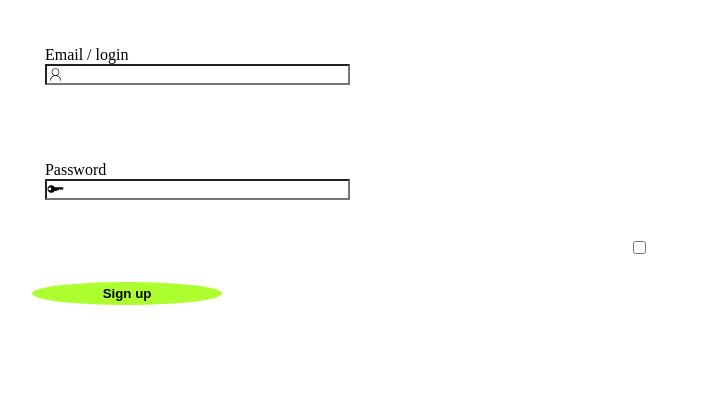
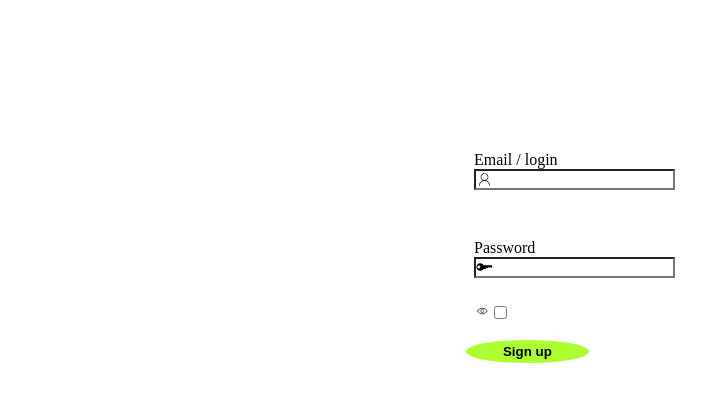
Before and after one commit to yaoleksa/theLambda, a React app: page / in a window 1280 px wide. Both pictures are taken after a click on the element "SignUp". Shown: the whole page, without its empty margins (1-707 px from the left). Built offline with nearby package versions, Linux system fonts and the light colour scheme.

Commit message:
improved

```diff
--- a/src/index.js
+++ b/src/index.js
@@ -30,7 +30,10 @@ function SignUp() {
             <label for='password' className='credential'>Password
             <input type='password' name='passwiord' className='password'></input>
             </label>
-            <input type='checkbox' onChange={showPassword}></input>
+            <label>
+                <img className='password_eye' src='./imgs/preview-show-interface-icon-free-vector.jpg'/>
+                <input type='checkbox' onChange={showPassword}></input>
+            </label>
             <input type="submit" value="Sign up" className='login_buttons'></input>
         </form>
     </>);
@@ -38,7 +41,13 @@ function SignUp() {
 
 function showPassword() {
     const pswdForm = document.getElementsByClassName('password')[0];
+    const pswdEye = document.getElementsByClassName('password_eye')[0];
     pswdForm.type = pswdForm.type == 'text' ? 'password' : 'text';
+    if(pswdEye.getAttribute('src') == './imgs/preview-show-interface-icon-free-vector.jpg') {
+        pswdEye.setAttribute('src', './imgs/121656219-hidden-from-view-eye-crossed-out-line-art-vector-icon-for-apps-and-websites.jpg');
+    } else {
+        pswdEye.setAttribute('src', './imgs/preview-show-interface-icon-free-vector.jpg');
+    }
 }
 
 function renderWithSignUp() {
--- a/style/index.css
+++ b/style/index.css
@@ -5,6 +5,7 @@
     display: grid;
     grid-template-columns: 1fr;
     align-items: center;
+    margin: 10% 0 45% 35%;
 }
 #welcome_widget {
     display: block;
@@ -56,3 +57,8 @@
 .password:focus {
     background: none;
 }
+.password_eye {
+    width: 2%;
+    height: 2%;
+    margin-left: 3%;
+}
```
Also changed, not shown: imgs/121656219-hidden-from-view-eye-crossed-out-line-art-vector-icon-for-apps-and-websites.jpg (added), imgs/preview-show-interface-icon-free-vector.jpg (added), 1 other file.
